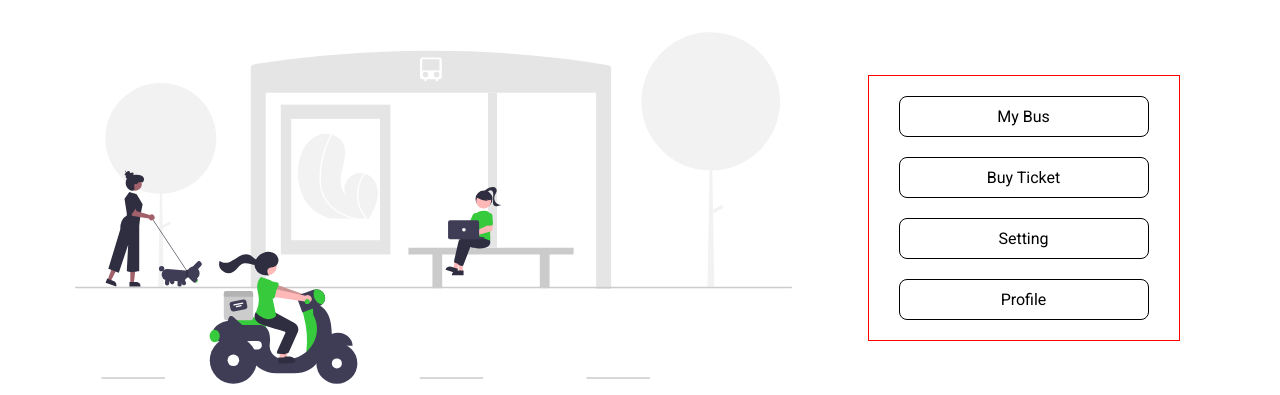
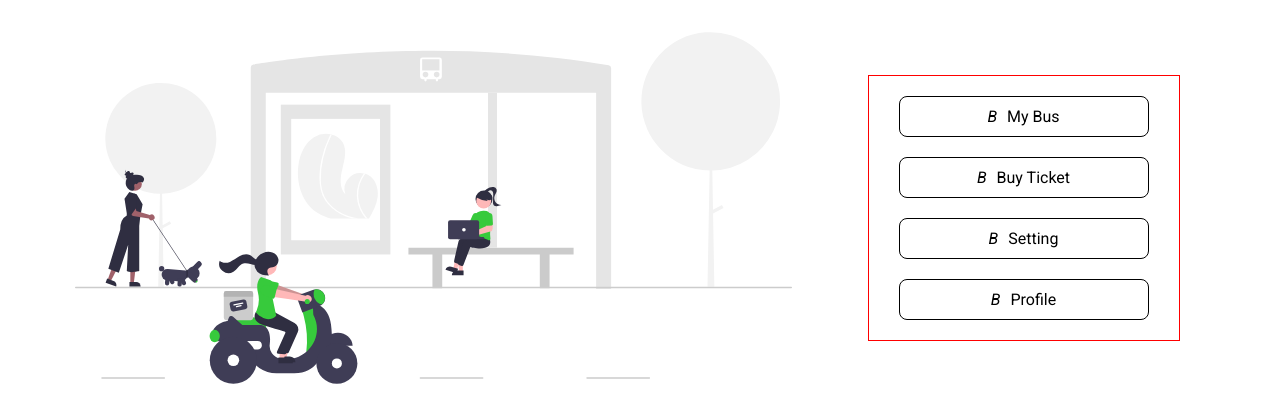
Before and after one commit to Anuj-Khadka/Yatra, a Flask app: page /home in a window 1280 px wide. Shown: the part 210-605 px from the top of the page. Run offline with Flask 3, Linux system fonts and the light colour scheme.

Commit message:
Update home page

```diff
--- a/templates/home.html
+++ b/templates/home.html
@@ -10,10 +10,30 @@
     </div>
     <div class="home-content">
         <div class="yatra-service-blocks">
-            <div class="yatra-service-block">My Bus</div>
-            <div class="yatra-service-block">Buy Ticket</div>
-            <div class="yatra-service-block">Setting</div>
-            <div class="yatra-service-block">Profile</div>
+            <div class="yatra-service-block">
+                <span>
+                    <i>B</i>
+                </span>
+                My Bus
+            </div>
+            <div class="yatra-service-block">
+                <span>
+                <i>B</i>
+            </span>
+                Buy Ticket
+            </div>
+            <div class="yatra-service-block">
+                <span>
+                <i>B</i>
+            </span>
+                Setting
+            </div>
+            <div class="yatra-service-block">
+                <span>
+                <i>B</i>
+            </span>
+                Profile
+            </div>
         </div>
     </div>
 </div>
```
